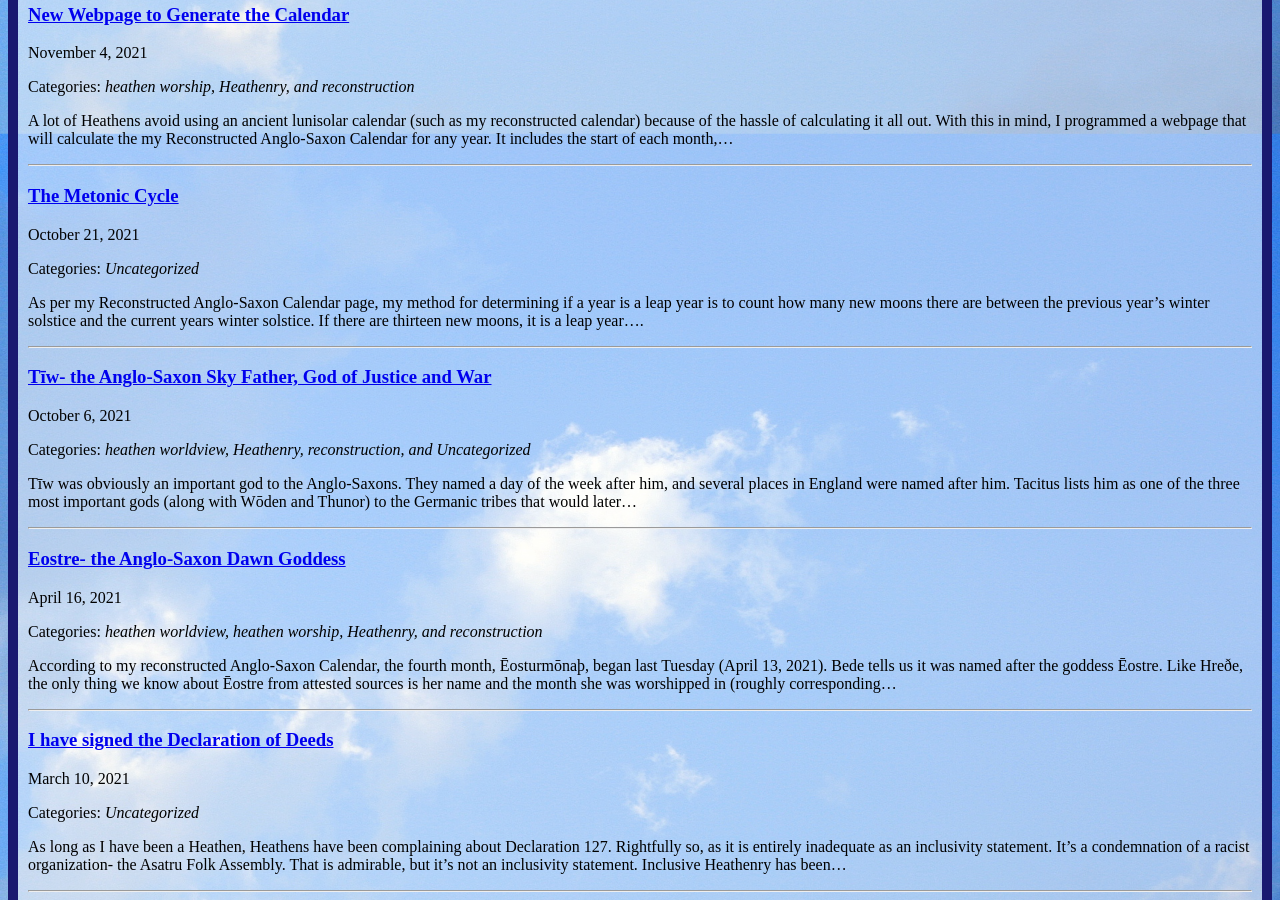
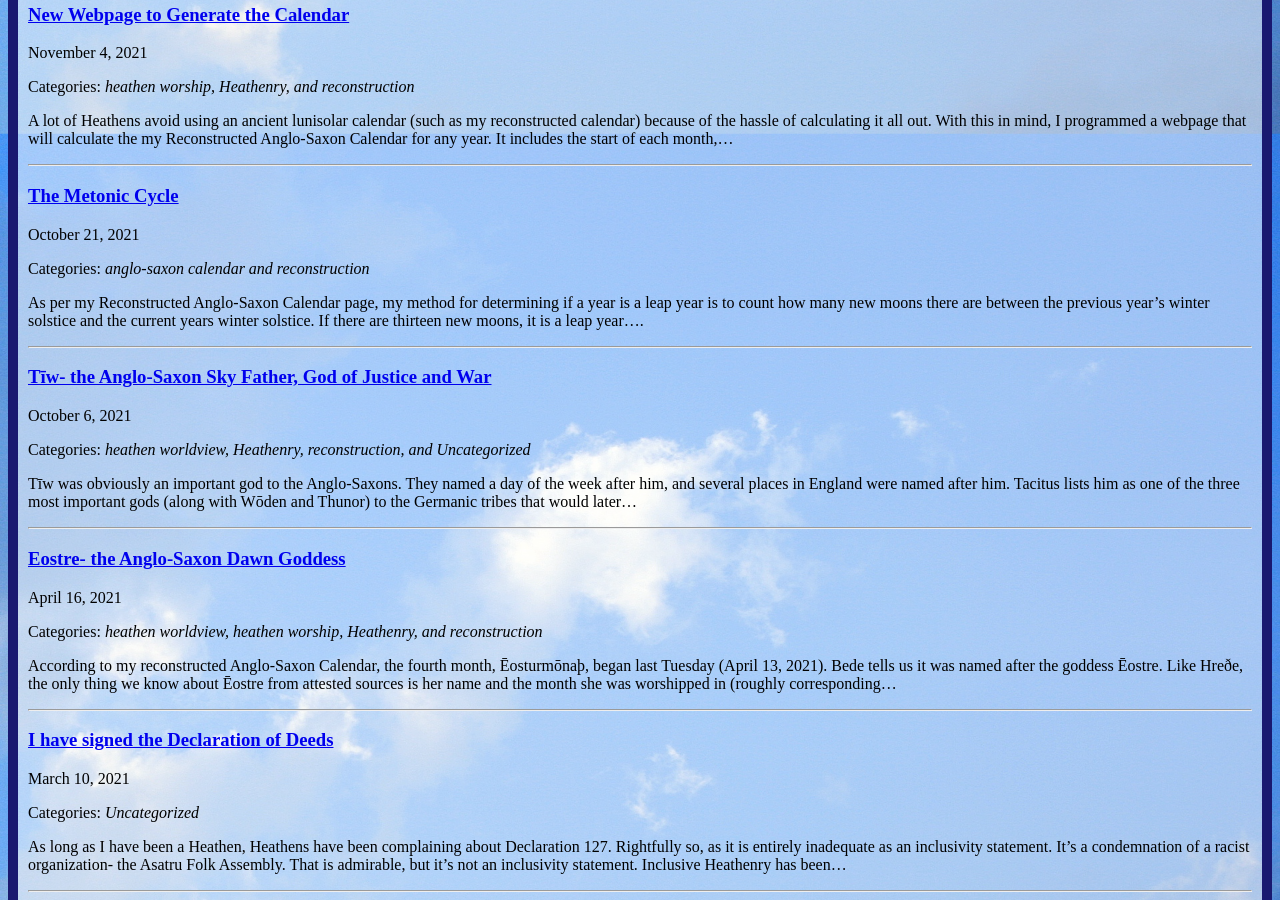
Before and after one commit to byronpendason/byronpendason.github.io, a Jekyll site: the page built from blog.md, in a window 1280 px wide and 900 px high, scrolled down 1833 px. Built offline with Jekyll 4.4.1, drawn with Linux system fonts in a browser that asks for light colours; our own code applies the rules of GitHub Pages for plain Markdown files; comment, search, counter and statistics services are not loaded.

Commit message:
Update 2021-10-21-the-metonic-cycle.md

```diff
--- a/_posts/2021-10-21-the-metonic-cycle.md
+++ b/_posts/2021-10-21-the-metonic-cycle.md
@@ -4,7 +4,7 @@ title: The Metonic Cycle
 date: 2021-10-21 01:06
 author: byronarn
 comments: true
-categories: [Uncategorized]
+categories: [anglo-saxon calendar, reconstruction]
 ---
 <!-- wp:paragraph -->
 <p>As per my <a href="https://minewyrtruman.wordpress.com/the-anglo-saxon-calendar/">Reconstructed Anglo-Saxon Calendar</a> page, my method for determining if a year is a leap year is to count how many new moons there are between the previous year's winter solstice and the current years winter solstice. If there are thirteen new moons, it is a leap year. If there are only twelve new moons, it's a regular year. In leap years, you add the extra month in between Ærra Liðe and Æfterra Liðe. This keeps Ġēola (Yule, which Bede identifies as the winter solstice) in its proper place in the final month of the year.</p>
```
